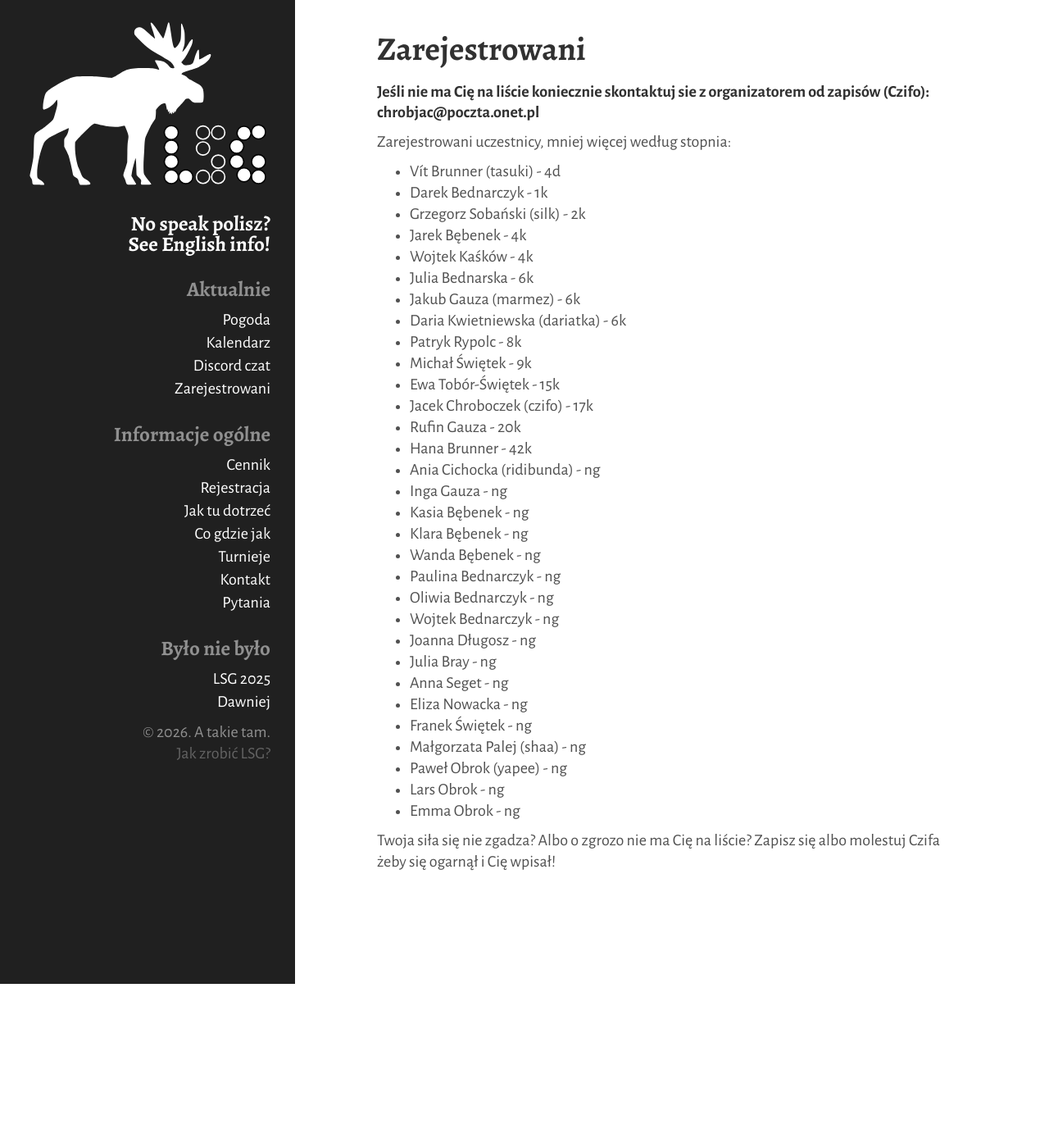
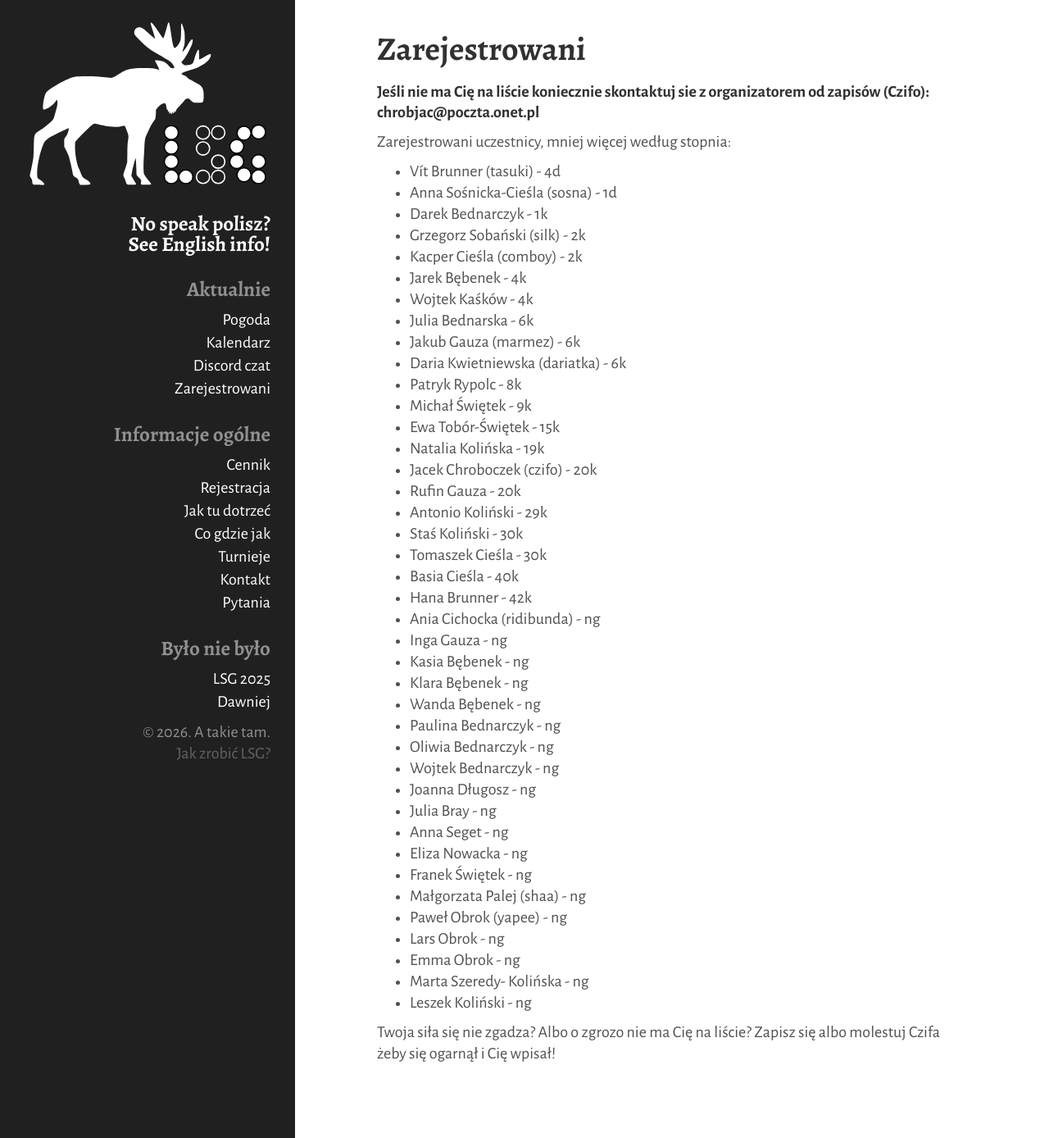
Before and after one commit to tasuki/lsg, a Jekyll site: the page built from _pages/zarejestrowani.md, in a window 1280 px wide. Shown: the whole page at 82% size. Built offline with Jekyll 4.4.1, drawn with Linux system fonts in a browser that asks for light colours; before the commit the page ends 1200 px from its top, so only the background shows below that.

Commit message:
Update zarejestrowani.md

```diff
--- a/_pages/zarejestrowani.md
+++ b/_pages/zarejestrowani.md
@@ -10,8 +10,10 @@ title: Zarejestrowani
 
 Zarejestrowani uczestnicy, mniej więcej według stopnia:
 - Vít Brunner (tasuki) - 4d
+- Anna Sośnicka-Cieśla (sosna) - 1d
 - Darek Bednarczyk - 1k
 - Grzegorz Sobański (silk) - 2k
+- Kacper Cieśla (comboy) - 2k
 - Jarek Bębenek - 4k
 - Wojtek Kaśków - 4k
 - Julia Bednarska - 6k
@@ -20,8 +22,13 @@ Zarejestrowani uczestnicy, mniej więcej według stopnia:
 - Patryk Rypolc - 8k
 - Michał Świętek - 9k
 - Ewa Tobór-Świętek - 15k
-- Jacek Chroboczek (czifo) - 17k
+- Natalia Kolińska - 19k
+- Jacek Chroboczek (czifo) - 20k
 - Rufin Gauza - 20k
+- Antonio Koliński - 29k
+- Staś Koliński - 30k
+- Tomaszek Cieśla - 30k
+- Basia Cieśla - 40k
 - Hana Brunner - 42k
 - Ania Cichocka (ridibunda) - ng
 - Inga Gauza - ng
@@ -40,5 +47,7 @@ Zarejestrowani uczestnicy, mniej więcej według stopnia:
 - Paweł Obrok (yapee) - ng
 - Lars Obrok - ng
 - Emma Obrok - ng
+- Marta Szeredy- Kolińska - ng
+- Leszek Koliński - ng
 
 Twoja siła się nie zgadza? Albo o zgrozo nie ma Cię na liście? Zapisz się albo molestuj Czifa żeby się ogarnął i Cię wpisał!
```
